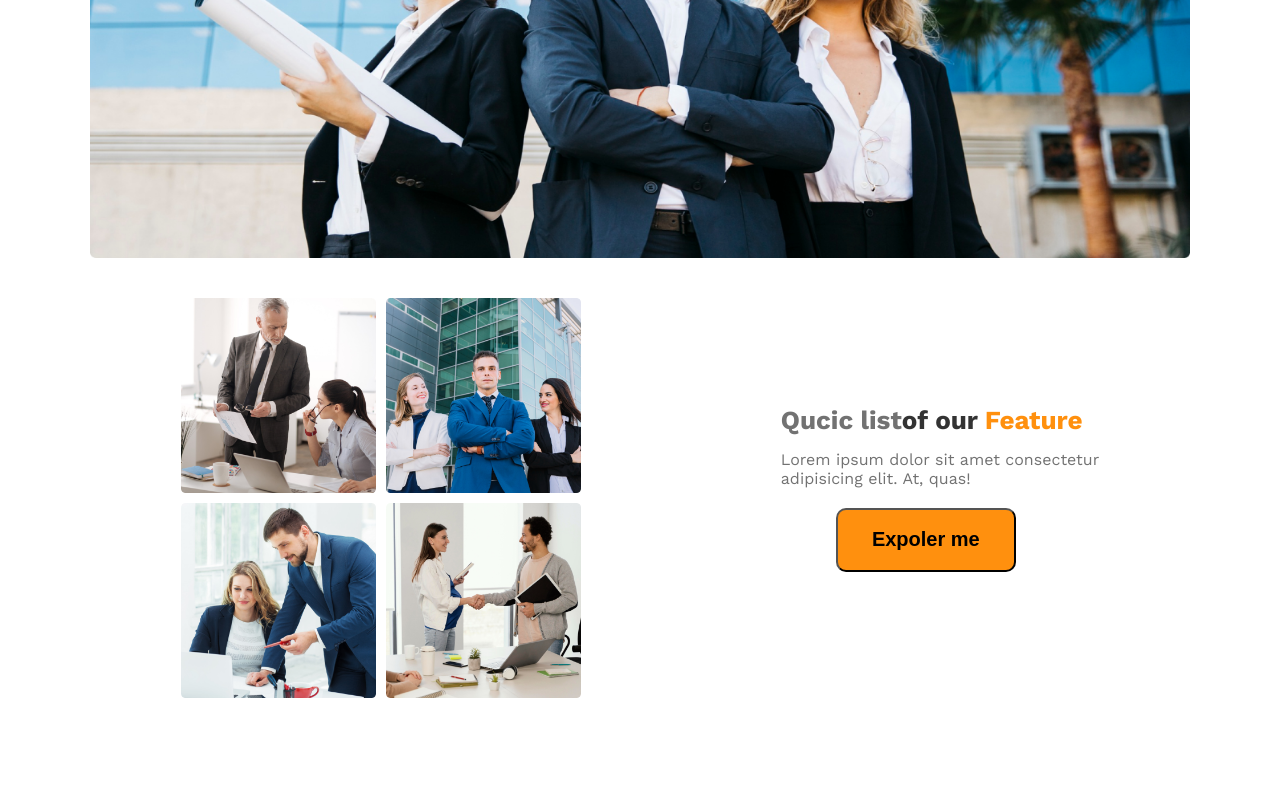
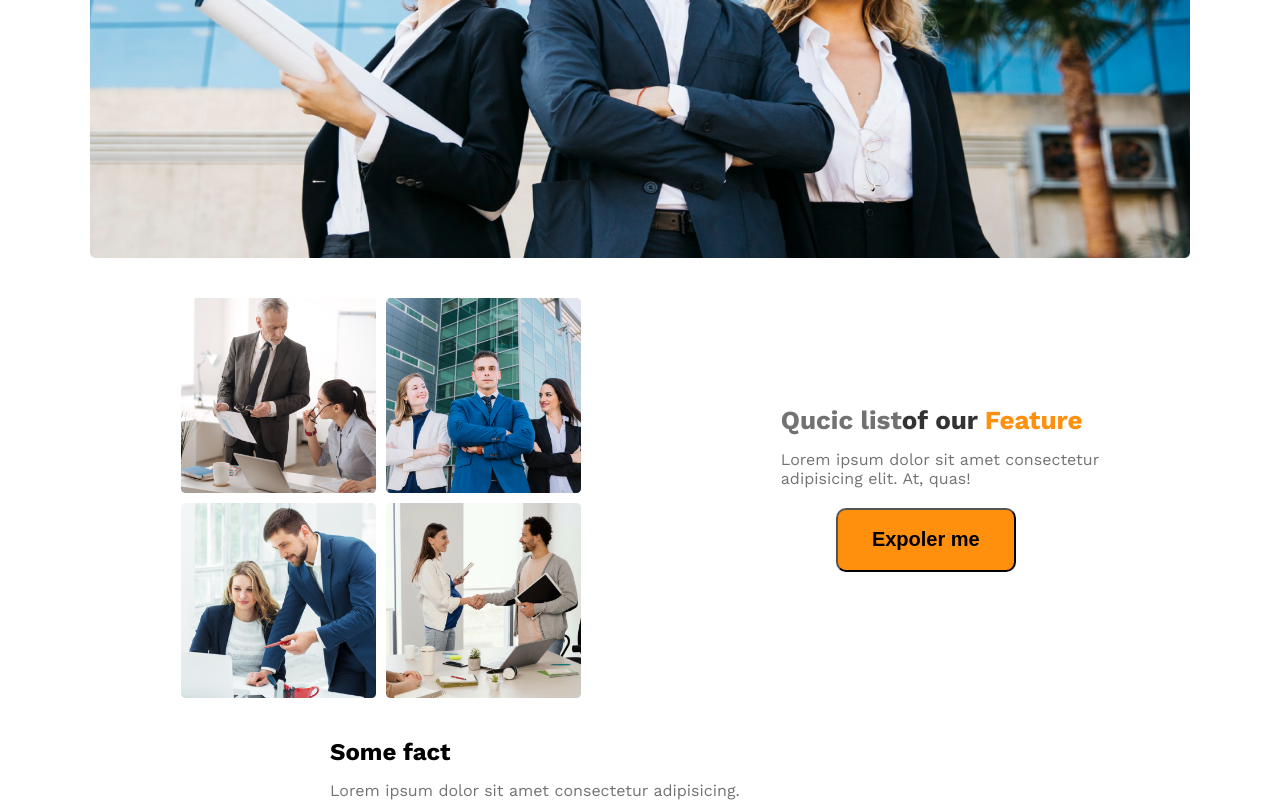
Before and after one commit to islamrifatislam/g3-architecture, a plain HTML site: page index.html in a window 1280 px wide. Shown: the part 749-1549 px from the top of the page. Before the commit the page ends 1447 px from the top, so only its background shows below. Drawn offline with nearby package versions, Linux system fonts and the light colour scheme.

```diff
--- a/index.html
+++ b/index.html
@@ -52,6 +52,13 @@ Group of <br>Architects
         <button class="dark-4">Expoler me</button>
       </div>
      </section>
+     <!-- some fact section -->
+      <section>
+        <div class="some">
+          <h1 >Some fact</h1>
+          <p class="dark-2">Lorem ipsum dolor sit amet consectetur adipisicing.</p>
+        </div>
+      </section>
   </main>
 
 
--- a/style/style.css
+++ b/style/style.css
@@ -136,3 +136,9 @@ margin-top: 30px;
   font-size: 26px;
   font-weight: bold;
 }
+/* some fact */
+.some{
+  margin-top: 40px;
+  margin-left: 330px;
+
+}
```
Also changed, not shown: css/style.css (added).
